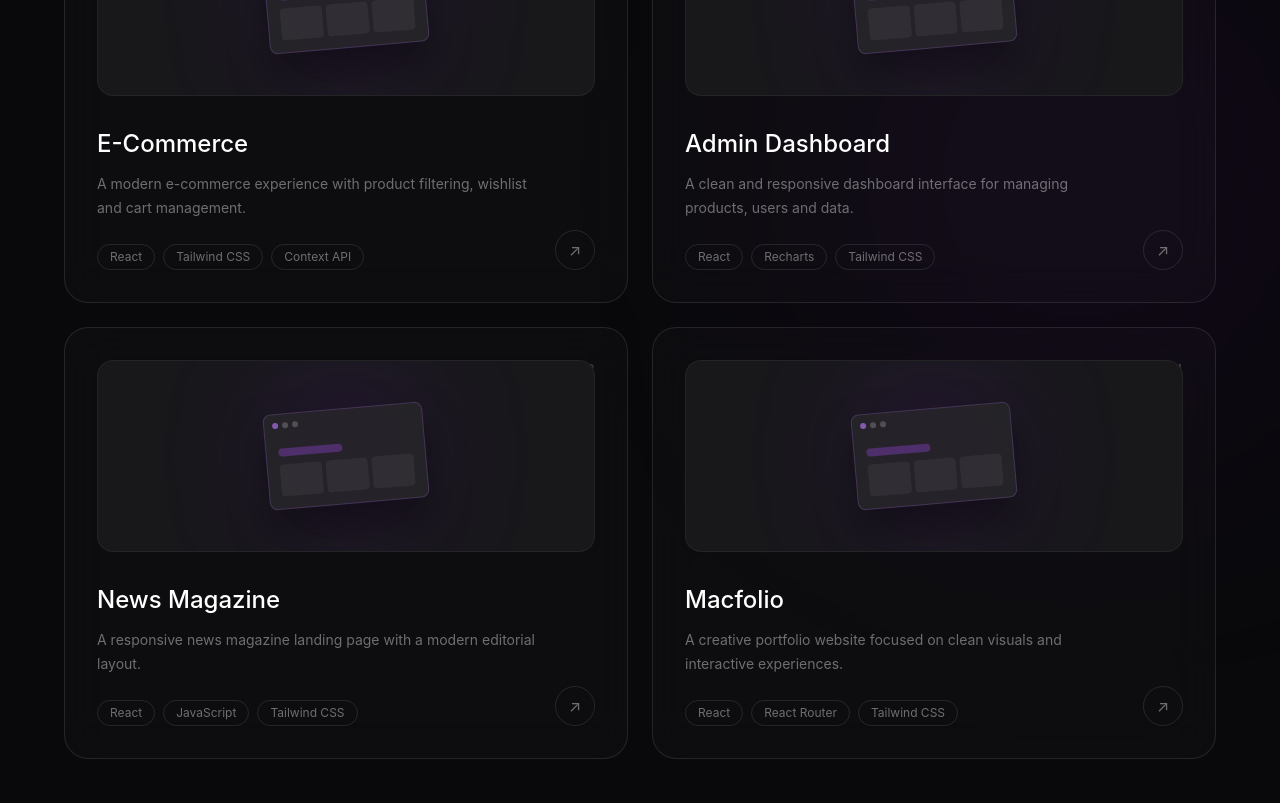
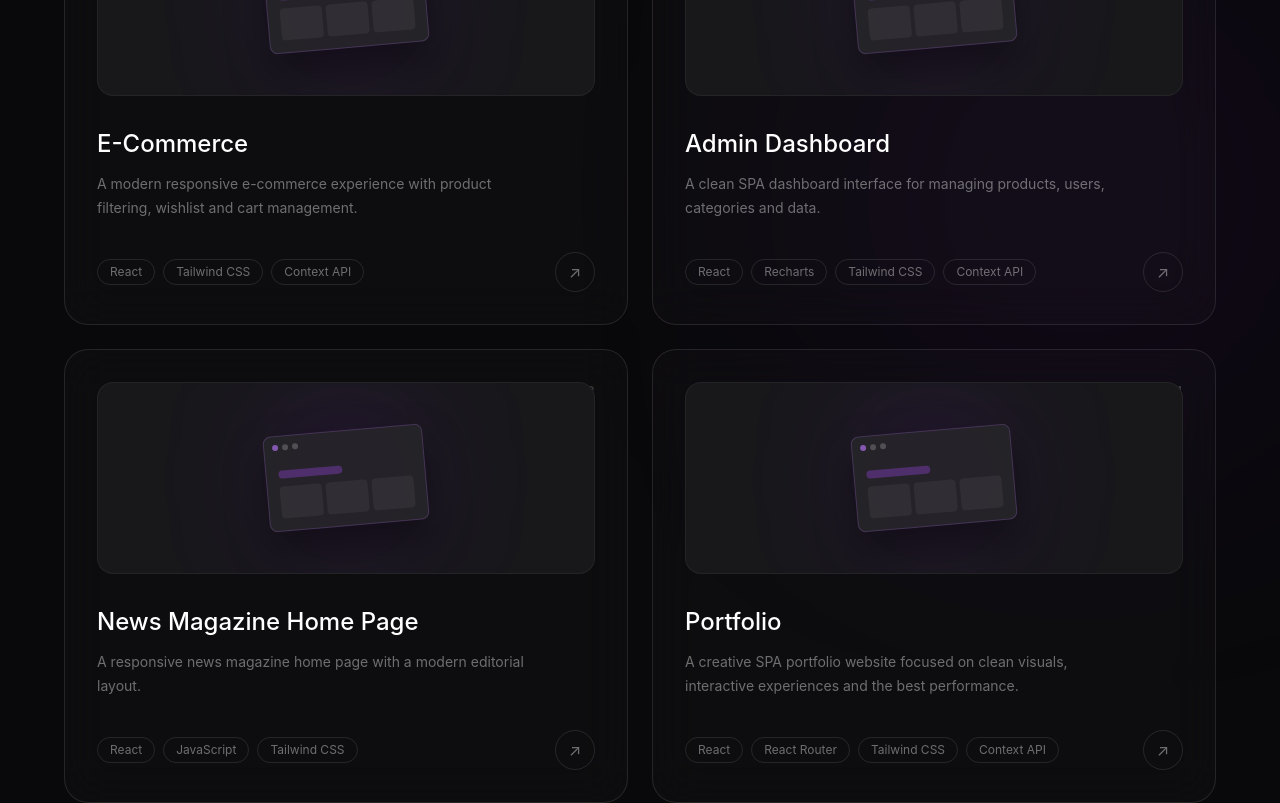
Before and after one commit to mariacnru/Premium-portfolio, a React (Vite) app: page / in a window 1280 px wide. Shown: the part 2220-3023 px from the top of the page. Built offline with nearby package versions, Linux system fonts and the light colour scheme; a web font is replaced by a local one.

Commit message:
links added to Work.jsx

```diff
--- a/src/components/Work/Work.jsx
+++ b/src/components/Work/Work.jsx
@@ -5,30 +5,34 @@ function Work() {
     {
       title: "E-Commerce",
       description:
-        "A modern e-commerce experience with product filtering, wishlist and cart management.",
+        "A modern responsive e-commerce experience with product filtering, wishlist and cart management.",
       tech: ["React", "Tailwind CSS", "Context API"],
       number: "01",
+      link: "https://mariacnru.github.io/E-store/",
     },
     {
       title: "Admin Dashboard",
       description:
-        "A clean and responsive dashboard interface for managing products, users and data.",
-      tech: ["React", "Recharts", "Tailwind CSS"],
+        "A clean SPA dashboard interface for managing products, users, categories and data.",
+      tech: ["React", "Recharts", "Tailwind CSS", "Context API"],
       number: "02",
+      link: "https://mariacnru.github.io/professioal-admin-dashboard/",
     },
     {
-      title: "News Magazine",
+      title: "News Magazine Home Page",
       description:
-        "A responsive news magazine landing page with a modern editorial layout.",
+        "A responsive news magazine home page with a modern editorial layout.",
       tech: ["React", "JavaScript", "Tailwind CSS"],
       number: "03",
+      link: "https://mariacnru.github.io/news-magazine-landing/",
     },
     {
-      title: "Macfolio",
+      title: "Portfolio",
       description:
-        "A creative portfolio website focused on clean visuals and interactive experiences.",
-      tech: ["React", "React Router", "Tailwind CSS"],
+        "A creative SPA portfolio website focused on clean visuals, interactive experiences and the best performance.",
+      tech: ["React", "React Router", "Tailwind CSS", "Context API"],
       number: "04",
+      link: "https://mariacnru.github.io/frontEnd-developer-portfolio/",
     },
   ];
 
@@ -119,19 +123,21 @@ function Work() {
                 className="
                   group
                   relative
+                  flex
                   min-h-105
+                  flex-col
                   overflow-hidden
                   rounded-3xl
                   border
                   border-white/10
-                  bg-white/[0.02]
+                  bg-white/2
                   p-8
                   backdrop-blur-xl
                   transition-all
                   duration-500
                   hover:-translate-y-2
                   hover:border-purple-500/30
-                  hover:bg-purple-500/[0.03]
+                  hover:bg-purple-500/3
                   hover:shadow-[0_25px_70px_rgba(0,0,0,0.3),inset_0_0_40px_rgba(168,85,247,0.06)]
                 "
               >
@@ -158,6 +164,7 @@ function Work() {
                     mb-8
                     flex
                     h-48
+                    shrink-0
                     items-center
                     justify-center
                     overflow-hidden
@@ -218,6 +225,8 @@ function Work() {
                 </div>
 
                 {/* Content */}
+                <div className="flex flex-1 flex-col">
+                  {/* Title */}
                   <h3
                     className="
                       text-2xl
@@ -230,6 +239,7 @@ function Work() {
                     {project.title}
                   </h3>
 
+                  {/* Description */}
                   <p
                     className="
                       mt-3
@@ -242,8 +252,19 @@ function Work() {
                     {project.description}
                   </p>
 
-                {/* Tech */}
-                <div className="mt-6 flex flex-wrap gap-2">
+                  {/* Bottom Section */}
+                  <div
+                    className="
+                      mt-auto
+                      flex
+                      items-center
+                      justify-between
+                      gap-6
+                      pt-8
+                    "
+                  >
+                    {/* Tech Stack */}
+                    <div className="flex flex-1 flex-wrap gap-2">
                       {project.tech.map(function (item) {
                         return (
                           <span
@@ -268,15 +289,17 @@ function Work() {
                       })}
                     </div>
 
-                {/* Arrow */}
-                <div
+                    {/* Project Link */}
+                    <a
+                      href={project.link}
+                      target="_blank"
+                      rel="noopener noreferrer"
+                      aria-label={`View ${project.title} project`}
                       className="
-                    absolute
-                    bottom-8
-                    right-8
                         flex
                         h-10
                         w-10
+                        shrink-0
                         items-center
                         justify-center
                         rounded-full
@@ -291,6 +314,8 @@ function Work() {
                       "
                     >
                       ↗
+                    </a>
+                  </div>
                 </div>
               </article>
             );
```
Lines whose indentation alone changed are shown as unchanged.
